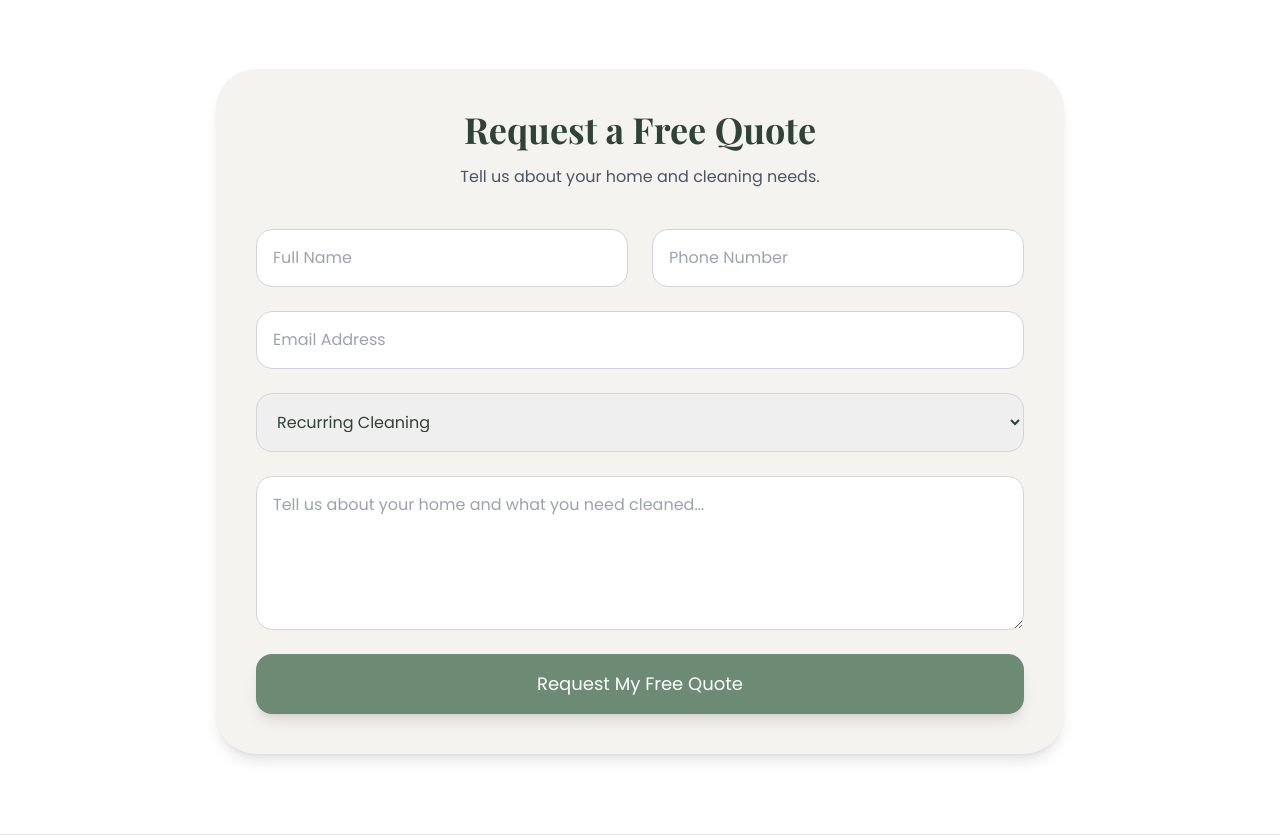
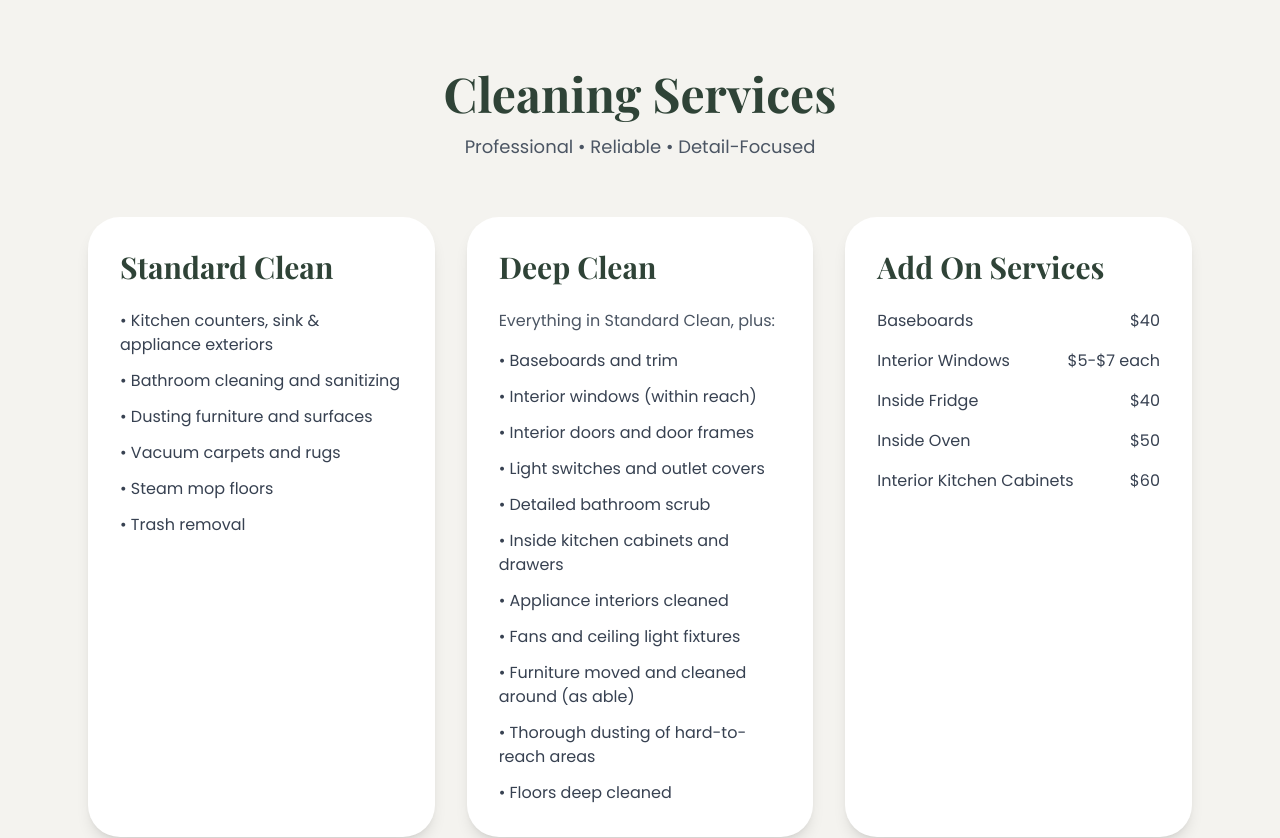
Before and after one commit to CozyNest26/cozynest-cleaning, a React (Vite) app in the folder cozynest-cleaning/: page / in a window 1280 px wide. Shown: the part 2540-3378 px from the top of the page. Built offline with nearby package versions, Linux system fonts and the light colour scheme.

Commit message:
Update App.jsx

```diff
--- a/cozynest-cleaning/src/App.jsx
+++ b/cozynest-cleaning/src/App.jsx
@@ -163,7 +163,101 @@ export default function App() {
           </a>
         </div>
       </section>
-{/* QUOTE FORM */}
+{/* SERVICES SECTION */}
+<section className="bg-[#f4f3ef] py-20">
+  <div className="max-w-6xl mx-auto px-6">
+
+    <div className="text-center mb-14">
+      <h2 className="text-5xl font-bold text-[#2f4337] mb-4">
+        Cleaning Services
+      </h2>
+
+      <p className="text-gray-600 text-lg">
+        Professional • Reliable • Detail-Focused
+      </p>
+    </div>
+
+    <div className="grid md:grid-cols-3 gap-8">
+
+      {/* STANDARD CLEAN */}
+      <div className="bg-white rounded-[32px] p-8 shadow-lg">
+        <h3 className="text-3xl font-bold text-[#2f4337] mb-6">
+          Standard Clean
+        </h3>
+
+        <ul className="space-y-3 text-gray-700">
+          <li>• Kitchen counters, sink & appliance exteriors</li>
+          <li>• Bathroom cleaning and sanitizing</li>
+          <li>• Dusting furniture and surfaces</li>
+          <li>• Vacuum carpets and rugs</li>
+          <li>• Steam mop floors</li>
+          <li>• Trash removal</li>
+        </ul>
+      </div>
+
+      {/* DEEP CLEAN */}
+      <div className="bg-white rounded-[32px] p-8 shadow-lg">
+        <h3 className="text-3xl font-bold text-[#2f4337] mb-6">
+          Deep Clean
+        </h3>
+
+        <p className="text-gray-600 mb-4">
+          Everything in Standard Clean, plus:
+        </p>
+
+        <ul className="space-y-3 text-gray-700">
+          <li>• Baseboards and trim</li>
+          <li>• Interior windows (within reach)</li>
+          <li>• Interior doors and door frames</li>
+          <li>• Light switches and outlet covers</li>
+          <li>• Detailed bathroom scrub</li>
+          <li>• Inside kitchen cabinets and drawers</li>
+          <li>• Appliance interiors cleaned</li>
+          <li>• Fans and ceiling light fixtures</li>
+          <li>• Furniture moved and cleaned around (as able)</li>
+          <li>• Thorough dusting of hard-to-reach areas</li>
+          <li>• Floors deep cleaned</li>
+        </ul>
+      </div>
+
+      {/* ADD ON SERVICES */}
+      <div className="bg-white rounded-[32px] p-8 shadow-lg">
+        <h3 className="text-3xl font-bold text-[#2f4337] mb-6">
+          Add On Services
+        </h3>
+
+        <ul className="space-y-4 text-gray-700">
+          <li className="flex justify-between">
+            <span>Baseboards</span>
+            <span>$40</span>
+          </li>
+
+          <li className="flex justify-between">
+            <span>Interior Windows</span>
+            <span>$5-$7 each</span>
+          </li>
+
+          <li className="flex justify-between">
+            <span>Inside Fridge</span>
+            <span>$40</span>
+          </li>
+
+          <li className="flex justify-between">
+            <span>Inside Oven</span>
+            <span>$50</span>
+          </li>
+
+          <li className="flex justify-between">
+            <span>Interior Kitchen Cabinets</span>
+            <span>$60</span>
+          </li>
+        </ul>
+      </div>
+
+    </div>
+  </div>
+</section>
+      {/* QUOTE FORM */}
 <section id="free-quote-form" className="bg-white py-20">
   <div className="max-w-4xl mx-auto px-6">
     <div className="bg-[#f4f3ef] rounded-[40px] p-10 shadow-lg">
```
